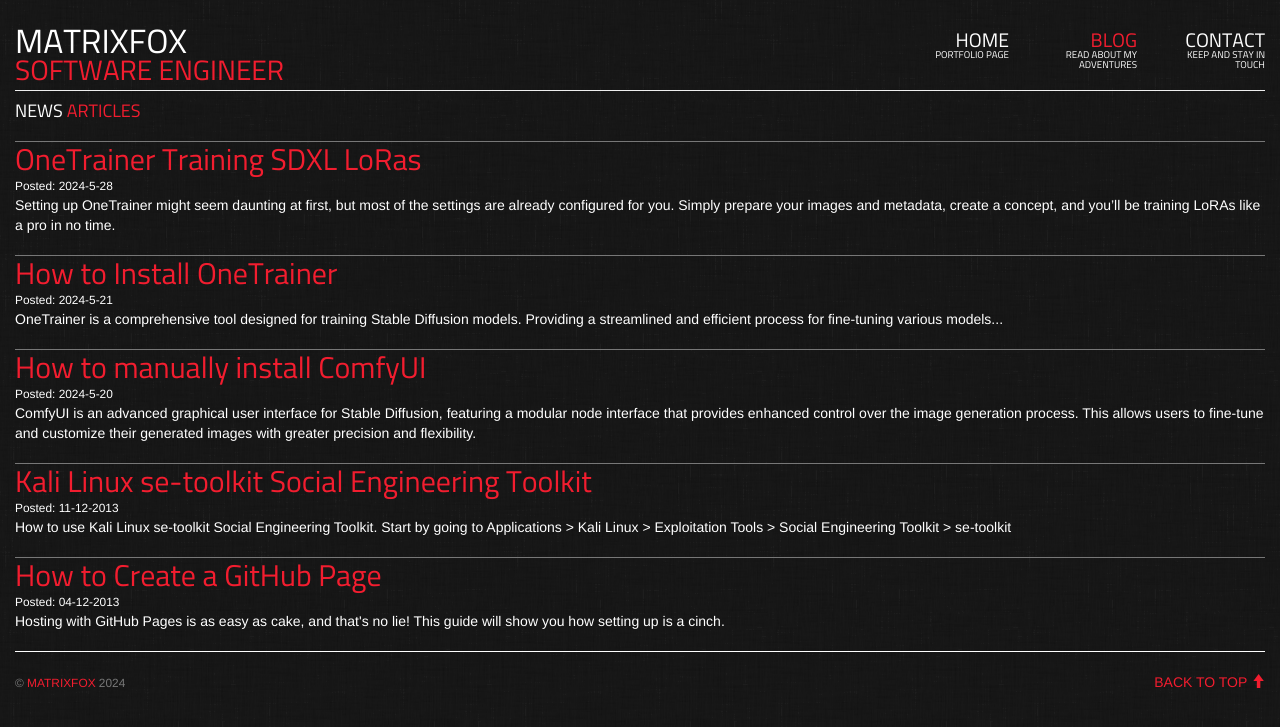
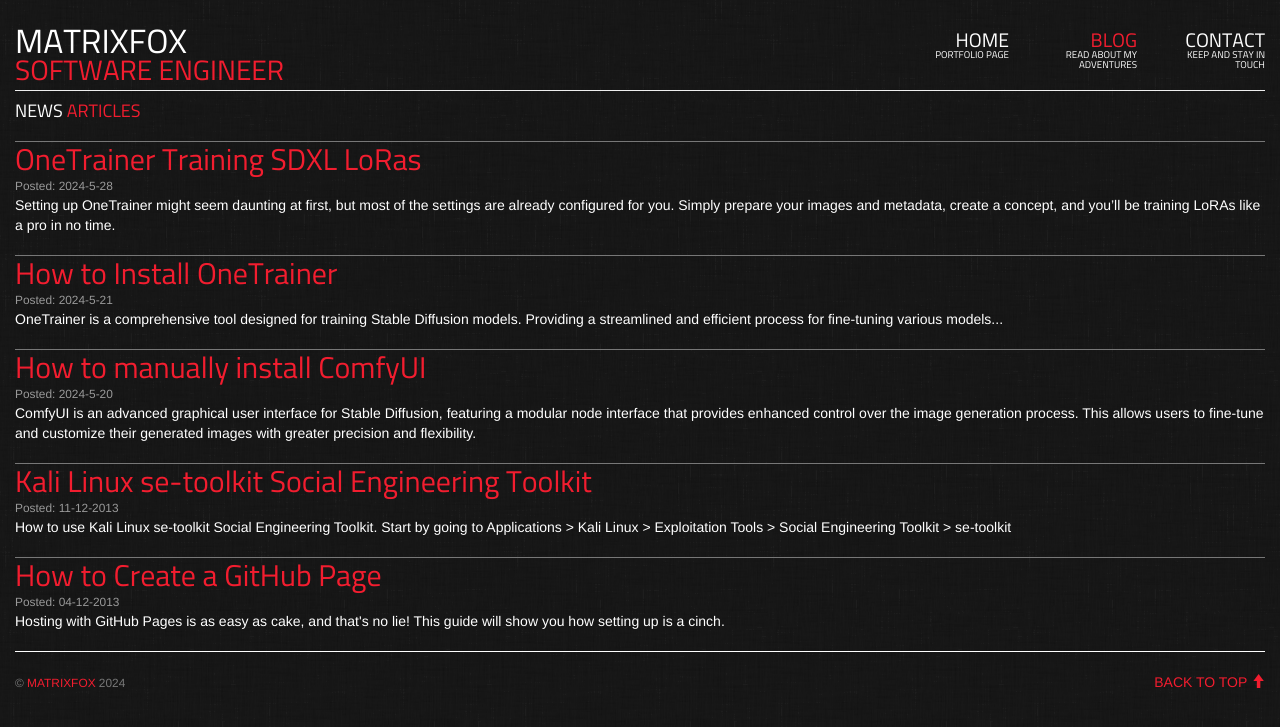
Before and after one commit to matrixfox/matrixfox.github.io, a Jekyll site: the page built from blog.html, in a window 1280 px wide. Shown: the top 727 px of the page. Built offline with Jekyll 4.4.1, drawn with Linux system fonts in a browser that asks for light colours.

Commit message:
Added .posted class

```diff
--- a/blog.html
+++ b/blog.html
@@ -8,7 +8,7 @@ meta: Read all about Matrixfox's blog adventures. Monthly posts are added. In th
 	<article>
 		{% for blog in site.posts %}
 		<figure class="post">
-			<figcaption><a href="{{blog.url}}"><h2>{{blog.title}}</h2></a><br><small>Posted: {{blog.posted}}</small><br>{{blog.meta}}</figcaption>
+			<figcaption><a href="{{blog.url}}"><h2>{{blog.title}}</h2></a><br><small class="posted">Posted: {{blog.posted}}</small><br>{{blog.meta}}</figcaption>
 		</figure>
 		{% endfor %}
 	</article>
```
